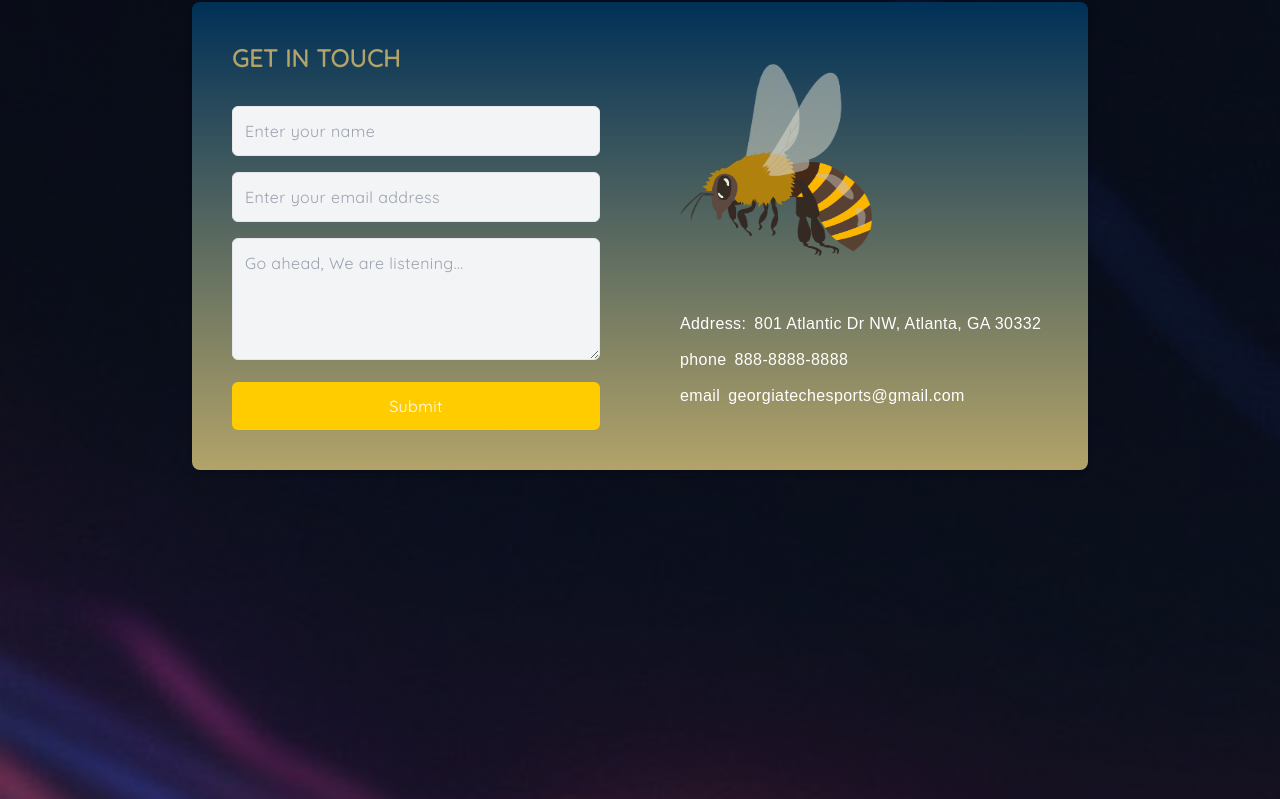
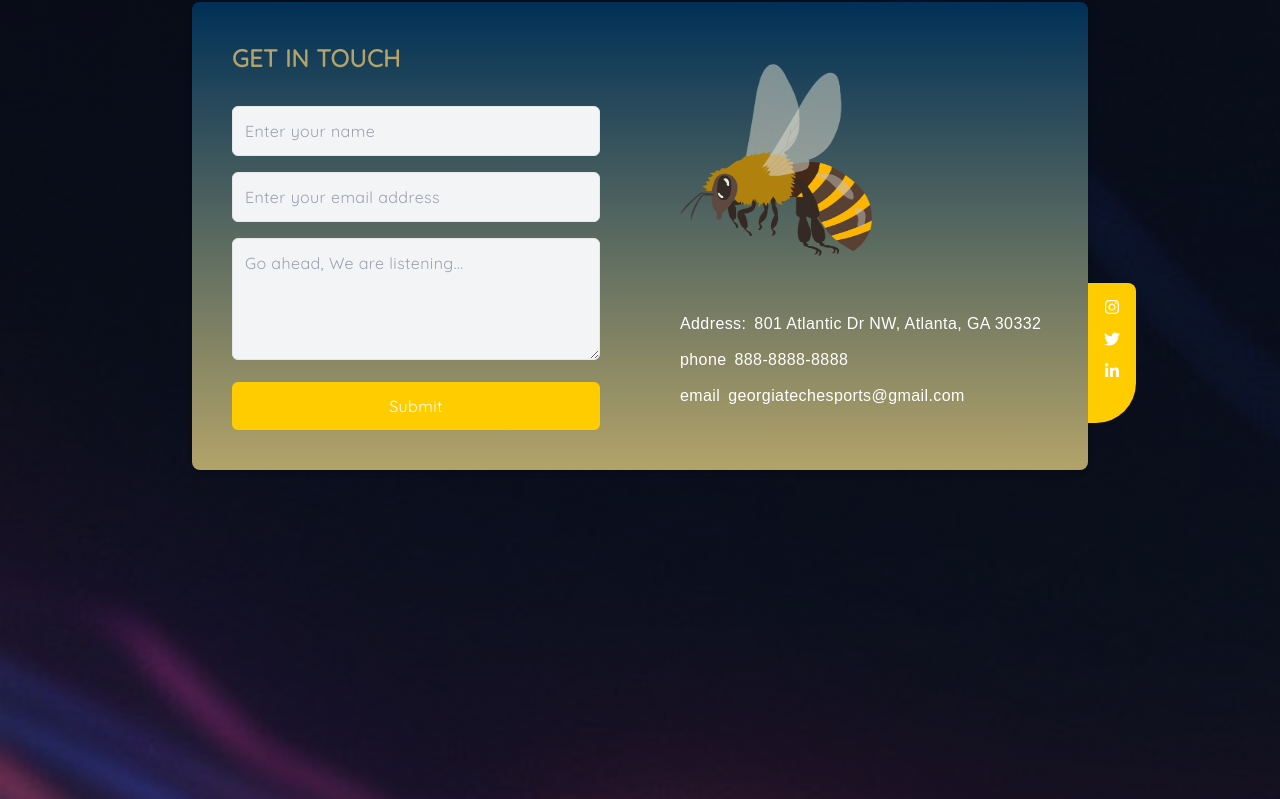
Before and after one commit to gt-esports/gtesports-website, a React (Vite) app: page /about in a window 1280 px wide. Shown: the part 1908-2707 px from the top of the page. Built offline with nearby package versions, Linux system fonts and the light colour scheme; no server answers; a web font is replaced by a local one.

Commit message:
added social bar to form

```diff
--- a/src/components/Form.tsx
+++ b/src/components/Form.tsx
@@ -1,6 +1,7 @@
 // Form.tsx
 import React, { useState } from 'react';
 import bee from "../assets/bee.png";
+import SocialBar from './SocialBar';
 const Form: React.FC = () => {
   const [formData, setFormData] = useState({
     name: '',
@@ -23,7 +24,7 @@ const Form: React.FC = () => {
 
   return (
     <div className="bg-transparent flex items-center justify-center">
-      <div className="max-w-4xl w-full bg-gradient-to-b from-navy-blue to-tech-gold p-10 rounded-lg shadow-md flex">
+      <div className="max-w-4xl w-full bg-gradient-to-b from-navy-blue to-tech-gold p-10 rounded-lg shadow-md flex relative">
         {/* Form Section */}
         <div className="flex-1 pr-10 font-quicksand">
           <h2 className="text-2xl font-bold text-tech-gold mb-8">GET IN TOUCH</h2>
@@ -79,6 +80,9 @@ const Form: React.FC = () => {
             </p>
           </div>
         </div>
+
+        {/* Social Media Section */}
+        <SocialBar />
       </div>
     </div>
   );
--- /dev/null
+++ b/src/components/SocialBar.tsx
@@ -0,0 +1,28 @@
+import React from 'react';
+import { FaInstagram, FaTwitter, FaLinkedinIn } from 'react-icons/fa';
+
+const SocialBar: React.FC = () => {
+  return (
+    <div className=" absolute right-[-48px] top-[60%] bg-bright-buzz p-4 rounded-r-lg rounded-br-[40px] h-[140px] ">
+      <ul className="space-y-4">
+        <li>
+        <a href="https://www.instagram.com/gatechesports_/" target="_blank" rel="noopener noreferrer">
+            <FaInstagram className="text-white" />
+          </a>
+        </li>
+        <li>
+          <a href="https://x.com/GatechEsports" target="_blank" rel="noopener noreferrer">
+            <FaTwitter className="text-white" />
+          </a>
+        </li>
+        <li>
+          <a href="https://www.linkedin.com/company/georgia-tech-esports/" target="_blank" rel="noopener noreferrer">
+            <FaLinkedinIn className="text-white" />
+          </a>
+        </li>
+      </ul>
+    </div>
+  );
+};
+
+export default SocialBar;
```
